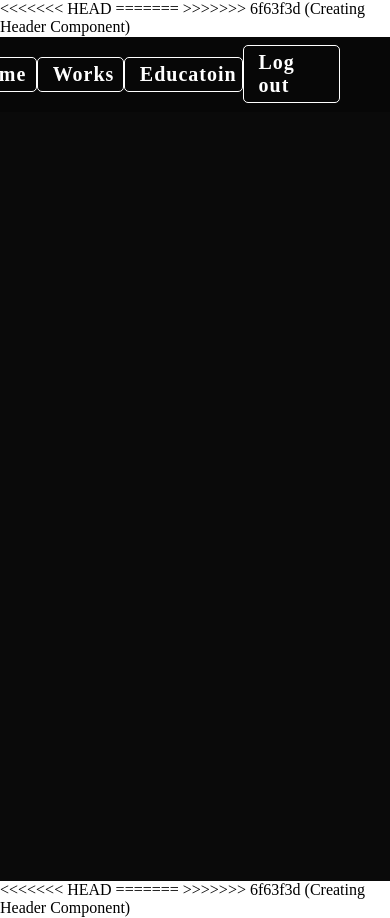
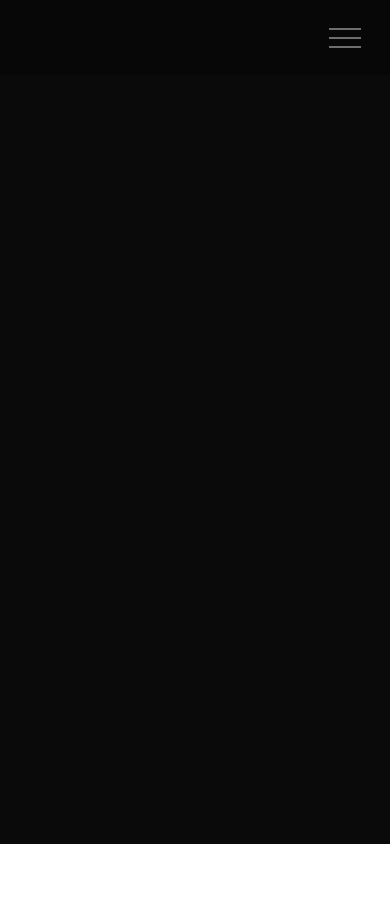
Before and after one commit to Duck-kings/Quiz, a React (Create React App) app: page / in a window 390 px wide. After the commit the page ends 844 px from the top, so only its background shows below. Built offline with nearby package versions, Linux system fonts and the light colour scheme.

Commit message:
Develop Sidebar, creating vars file for scss.

```diff
--- a/public/index.html
+++ b/public/index.html
@@ -10,42 +10,13 @@
       content="Web site created using create-react-app"
     />
     <link rel="apple-touch-icon" href="%PUBLIC_URL%/logo192.png" />
-<<<<<<< HEAD
-    <!--
-      manifest.json provides metadata used when your web app is installed on a
-      user's mobile device or desktop. See https://developers.google.com/web/fundamentals/web-app-manifest/
-    -->
     <link rel="manifest" href="%PUBLIC_URL%/manifest.json" />
-    <!--
-      Notice the use of %PUBLIC_URL% in the tags above.
-      It will be replaced with the URL of the `public` folder during the build.
-      Only files inside the `public` folder can be referenced from the HTML.
-
-      Unlike "/favicon.ico" or "favicon.ico", "%PUBLIC_URL%/favicon.ico" will
-      work correctly both with client-side routing and a non-root public URL.
-      Learn how to configure a non-root public URL by running `npm run build`.
-    -->
     <title>React App</title>
-=======
     <link rel="manifest" href="%PUBLIC_URL%/manifest.json" />
     <title>React Quiz App</title>
->>>>>>> 6f63f3d (Creating Header Component)
   </head>
   <body>
     <noscript>You need to enable JavaScript to run this app.</noscript>
     <div id="root"></div>
-<<<<<<< HEAD
-    <!--
-      This HTML file is a template.
-      If you open it directly in the browser, you will see an empty page.
-
-      You can add webfonts, meta tags, or analytics to this file.
-      The build step will place the bundled scripts into the <body> tag.
-
-      To begin the development, run `npm start` or `yarn start`.
-      To create a production bundle, use `npm run build` or `yarn build`.
-    -->
-=======
->>>>>>> 6f63f3d (Creating Header Component)
   </body>
 </html>
--- a/src/App.tsx
+++ b/src/App.tsx
@@ -1,6 +1,7 @@
 import React from 'react';
 
 import { Header } from './components/Header';
+import { Sidebar } from './components/Sidebar';
 
 function App() {
   return (
--- a/src/components/Header/header.module.scss
+++ b/src/components/Header/header.module.scss
@@ -1,15 +1,17 @@
+@import 'src/styles/vars.scss';
+
 .header{
   width: 100%;
-  min-height: 75px;
+  min-height: $base*15;
   background: rgba(7, 7, 7, 1);
   display: flex;
   justify-content: flex-end;
   align-items: center;
 }
 
-.btnsContainer{
-  width: 650px;
-  margin-right: 50px;
+.navigation{
+  width: $base*130;
+  margin-right: $base*10;
 
   ul{
     list-style: none;
@@ -20,58 +22,74 @@
     justify-content: space-around;
     align-items: center;
   }
+
+  @media screen and (max-width: 1024px) {
+    width: 0;
+    height: 0;
+    display: none;
+    visibility: hidden;
+  }
 }
 
 .btn{
-  font-size: 20px;
-  border: 1px solid #fff;
-  padding: 5px 15px;
+  font-size: $base*4;
+  border: 1px solid $secondary;
+  padding: $base $base*3;
   cursor: pointer;
-  transition: all .3s ease-in;
+  transition: all $transition-normal;
   font-weight: 600;
-  border-radius: 5px;
+  border-radius: $base;
   letter-spacing: 1px;
   position: relative;
   overflow: hidden;
+  z-index: 1;
 
-  /*&::before{
+  &::before{
     content: '';
-    height: 100%;
-    width: 1px;
-    background: #fff;
+    background: $secondary;
     position: absolute;
     top: 0;
     left: 50%;
-  }*/
+    right: 50%;
+    bottom: 0;
+    z-index: -1;
+    transition: all $transition-normal;
+  }
 }
 
 .btn:hover{
-  color: rgba(0, 0, 0, 1);
-  background: #fff;
+  color: $primary;
 }
 
-/*
-.btn:hover.btn::before{
-  animation: btnAnimate .3s forwards;
+.btn:hover::before{
+  left: 0;
+  right: 0;
 }
 
-@keyframes btnAnimate{
-  0%{
-    width: 0px;
+.burger{
+  width: $base*8;
+  height: $base*4;
+  cursor: pointer;
+  display: none;
+  visibility: hidden;
+  margin-right: $base*5;
+
+  span{
+    width: 80%;
+    height: 2px;
+    background: $additional;
+    transition: background $transition-normal;
   }
-  10%{
-    width: 1%;
+
+  @media screen and (max-width: 1024px) {
+    display: flex;
+    flex-direction: column;
+    justify-content: space-between;
+    align-items: center;
+    visibility: visible;
   }
-  30%{
-    width: 10%;
-  }
-  60%{
-    width: 25%;
-  }
-  80%{
-    width: 35%;
-  }
-  100%{
-    width: 55%;
-  }
-}*/
+}
+
+.burger:hover span{
+  background: $secondary;
+}
--- a/src/components/Header/index.tsx
+++ b/src/components/Header/index.tsx
@@ -7,7 +7,12 @@ export const Header: React.FC = () => {
     <header
       className={styles.header}
     >
-      <nav className={styles.btnsContainer}>
+      <div className={styles.burger}>
+        <span></span>
+        <span></span>
+        <span></span>
+      </div>
+      <nav className={styles.navigation}>
         <ul>
           <li className={styles.btn}>Profile</li>
           <li className={styles.btn}>Home</li>
--- a/src/index.tsx
+++ b/src/index.tsx
@@ -2,7 +2,7 @@ import React from 'react';
 import ReactDOM from 'react-dom/client';
 import 'normalize.css';
 
-import './index.scss';
+import './styles/index.scss';
 import App from './App';
 
 const root = ReactDOM.createRoot(
--- /dev/null
+++ b/src/styles/_vars.scss
@@ -0,0 +1,8 @@
+$base: 5px;
+
+$transition-normal: .3s ease-in-out;
+$transition-fast: .1s ease-in-out;
+
+$primary: #000;
+$secondary: #fff;
+$additional: #6e6e6e;
--- a/src/index.scss
+++ b/src/styles/index.scss
@@ -1,7 +1,9 @@
+@import 'src/styles/vars.scss';
+
 .App{
   width: 100%;
   min-height: 100vh;
   background: rgba(10, 10, 10, 1);
-  color: #fff;
-  font-size: 16px;
+  color: $secondary;
+  font-size: $base*3;
 }
```
Also changed, not shown: src/components/Sidebar/index.tsx (added, +21 -0 lines), src/components/Sidebar/sidebar.module.scss (added, +64 -0 lines).
